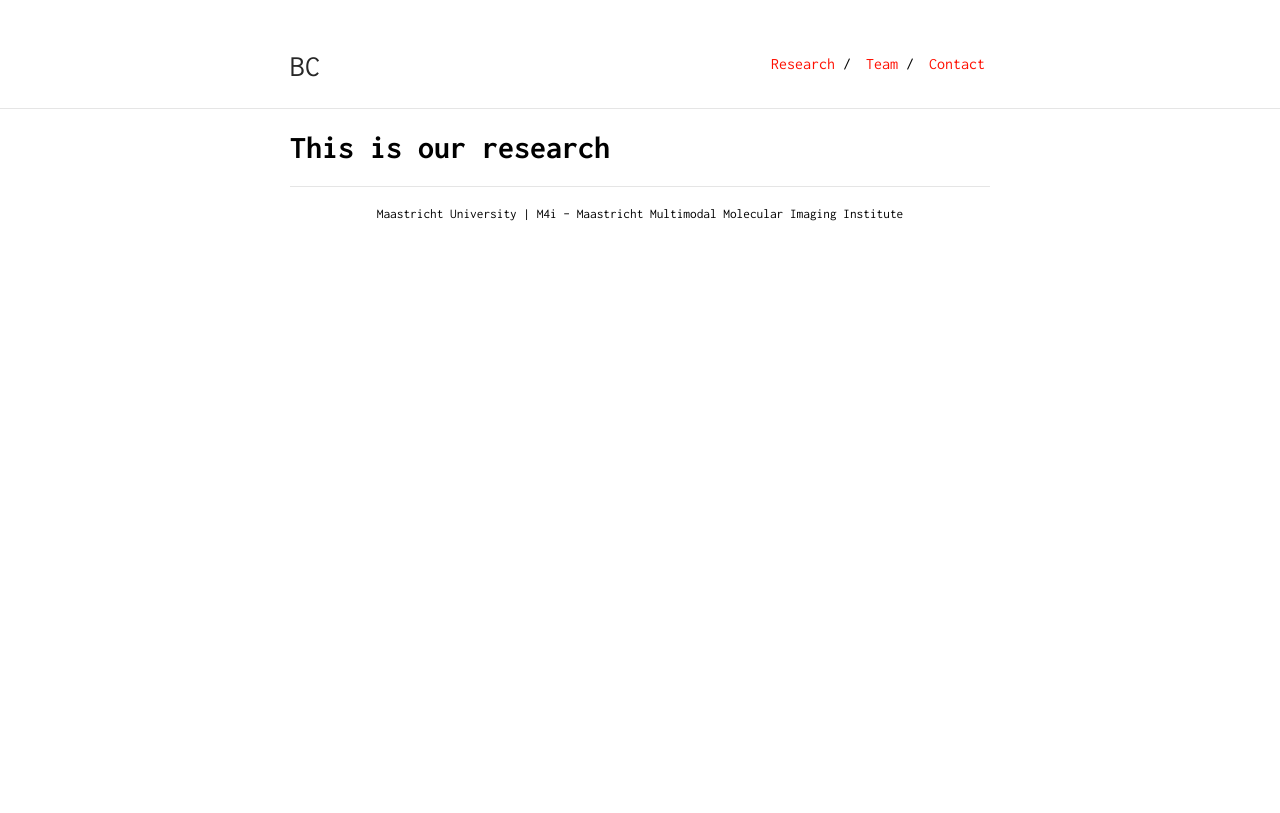
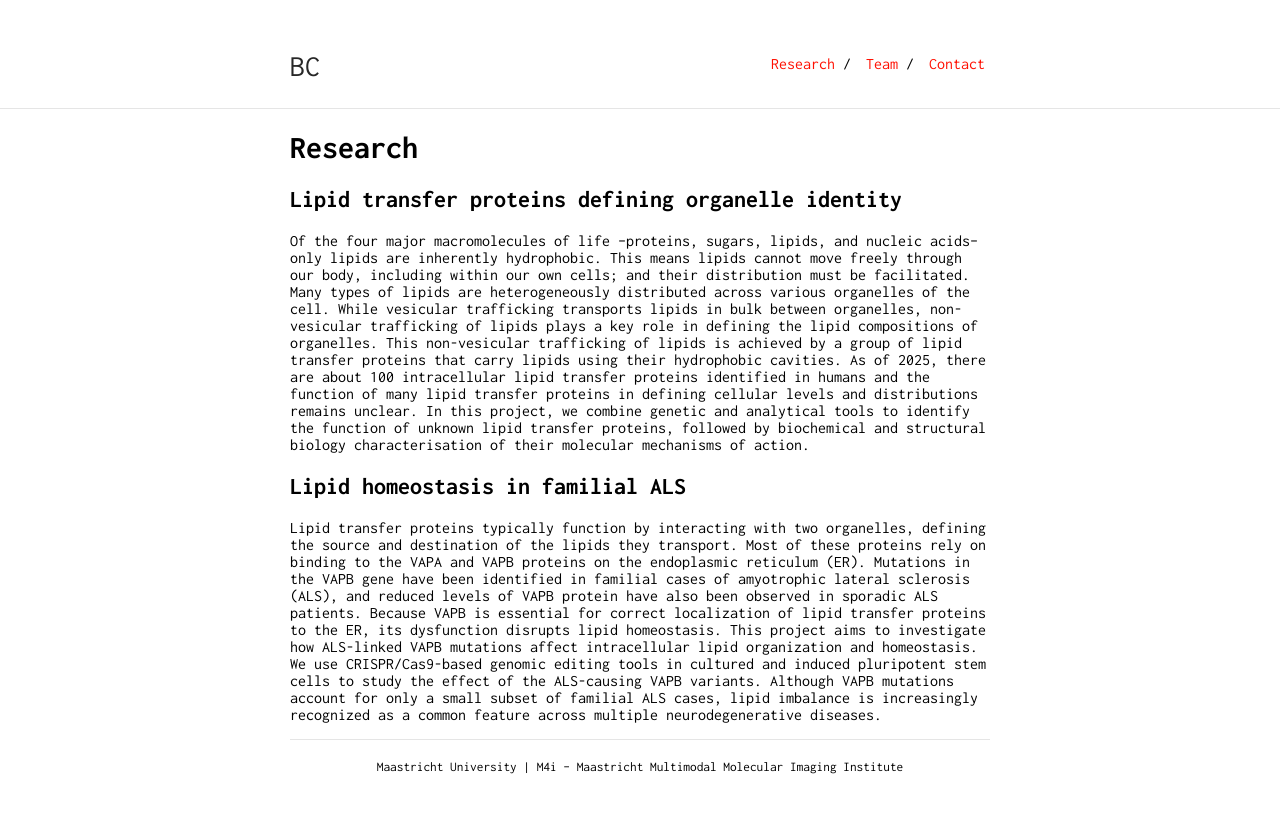
Before and after one commit to birolcabukusta/birolcabukusta.github.io, a Jekyll site: the page built from research.md, in a window 1280 px wide. Shown: the top 813 px of the page. Built offline with Jekyll 4.4.1, drawn with Linux system fonts in a browser that asks for light colours; our own code applies the rules of GitHub Pages for plain Markdown files.

Commit message:
Update research.md

```diff
--- a/research.md
+++ b/research.md
@@ -1 +1,8 @@
-# This is our research
+# Research
+
+## Lipid transfer proteins defining organelle identity
+Of the four major macromolecules of life –proteins, sugars, lipids, and nucleic acids– only lipids are inherently hydrophobic. This means lipids cannot move freely through our body, including within our own cells; and their distribution must be facilitated. Many types of lipids are heterogeneously distributed across various organelles of the cell. While vesicular trafficking transports lipids in bulk between organelles, non-vesicular trafficking of lipids plays a key role in defining the lipid compositions of organelles. This non-vesicular trafficking of lipids is achieved by a group of lipid transfer proteins that carry lipids using their hydrophobic cavities. As of 2025, there are about 100 intracellular lipid transfer proteins identified in humans and the function of many lipid transfer proteins in defining cellular levels and distributions remains unclear. In this project, we combine genetic and analytical tools to identify the function of unknown lipid transfer proteins, followed by biochemical and structural biology characterisation of their molecular mechanisms of action.
+
+## Lipid homeostasis in familial ALS
+
+Lipid transfer proteins typically function by interacting with two organelles, defining the source and destination of the lipids they transport. Most of these proteins rely on binding to the VAPA and VAPB proteins on the endoplasmic reticulum (ER). Mutations in the VAPB gene have been identified in familial cases of amyotrophic lateral sclerosis (ALS), and reduced levels of VAPB protein have also been observed in sporadic ALS patients. Because VAPB is essential for correct localization of lipid transfer proteins to the ER, its dysfunction disrupts lipid homeostasis. This project aims to investigate how ALS-linked VAPB mutations affect intracellular lipid organization and homeostasis. We use CRISPR/Cas9-based genomic editing tools in cultured and induced pluripotent stem cells to study the effect of the ALS-causing VAPB variants. Although VAPB mutations account for only a small subset of familial ALS cases, lipid imbalance is increasingly recognized as a common feature across multiple neurodegenerative diseases.
```
